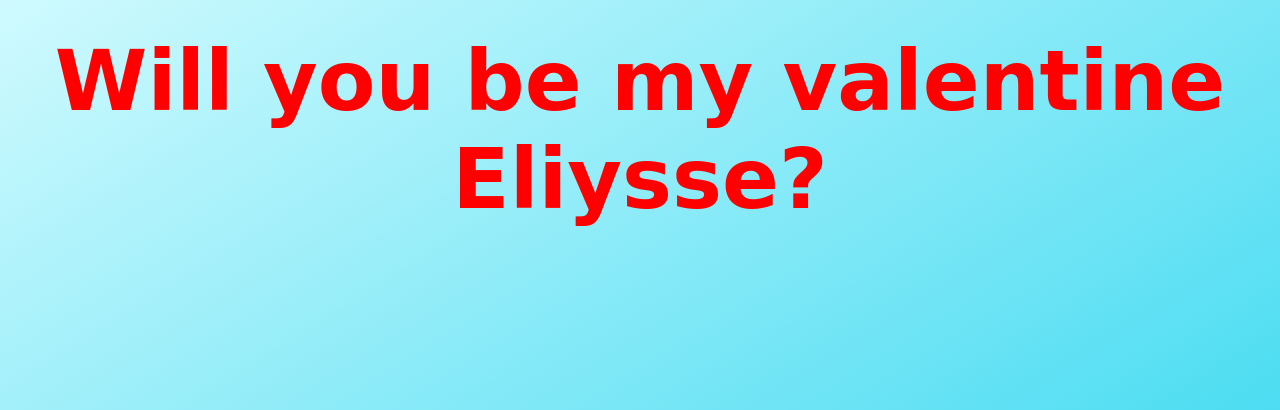
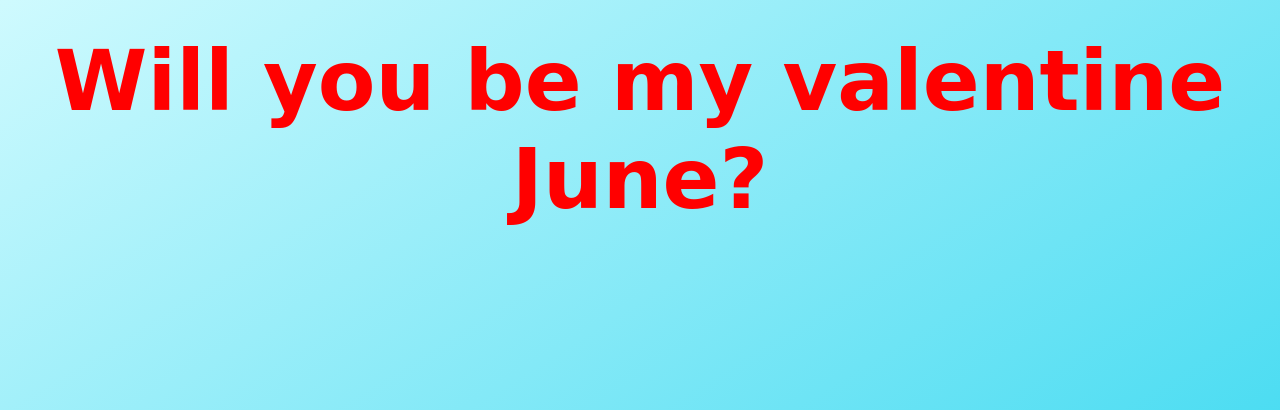
Before and after one commit to andrei-mendez/JuneHatesGeminis, a plain HTML site: page index.html in a window 1280 px wide. Shown: the top 410 px of the page. Drawn offline with Linux system fonts and the light colour scheme.

Commit message:
Update index.html

```diff
--- a/index.html
+++ b/index.html
@@ -4,10 +4,10 @@
     <meta charset="UTF-8" />
     <meta name="viewport" content="width=device-width, initial-scale=1.0" />
     <link rel="stylesheet" href="styles.css" />
-    <title>IM LITERALLY OBSESSED WITH YOU</title>
+    <title>June Hates Geminis</title>
   </head>
   <body>
-    <h1>Will you be my valentine Eliysse?</h1>
+    <h1>Will you be my valentine June?</h1>
     <div class="container" id="container">
       <img src="https://media.tenor.com/SFy5Za0DyMEAAAAi/erm-fingers.gif" alt="please" class="image-1" />
       <img src="https://media.tenor.com/2hZ29SaqxjkAAAAM/lebron-james-dancing.gif" alt="yes" class="image-2 hide" />
```
